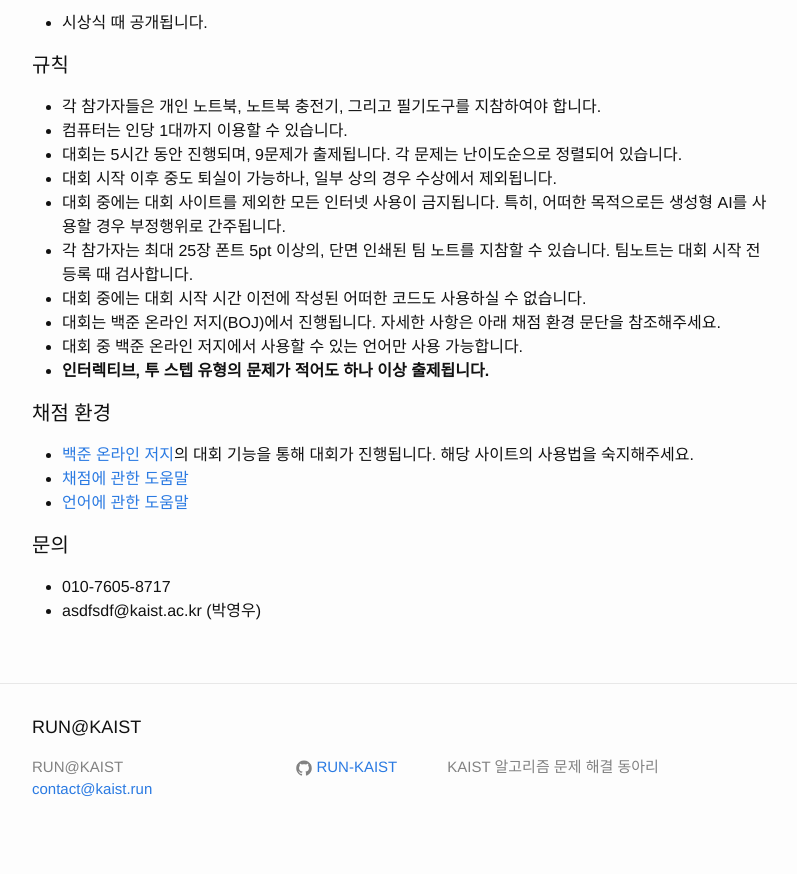
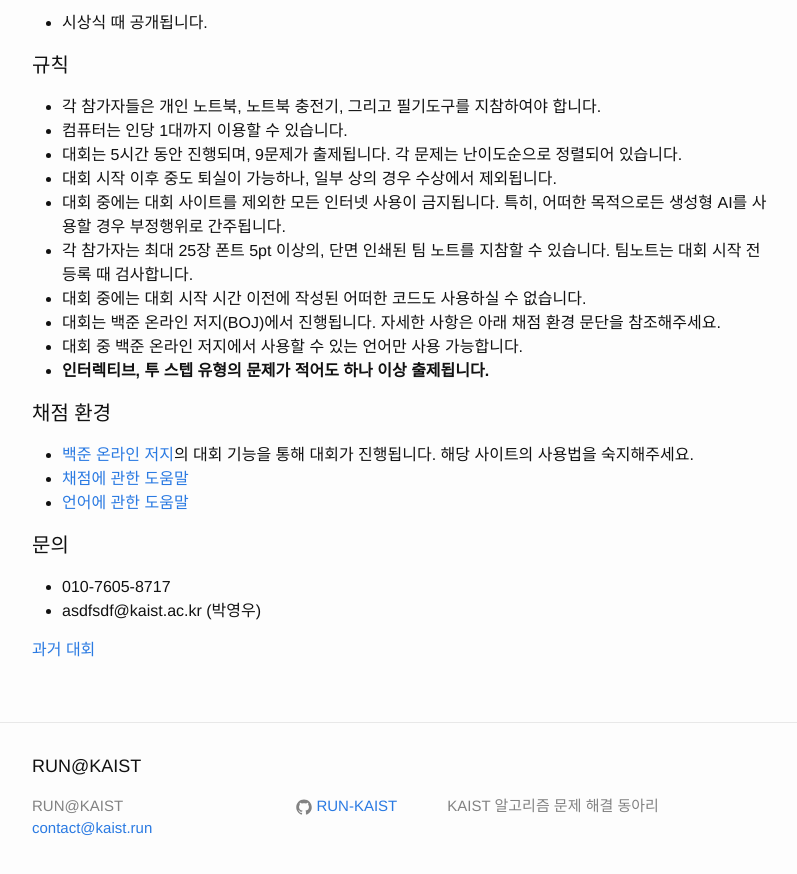
Before and after one commit to RUN-KAIST/kaist.run, a Jekyll site: the page built from contests/2025spring_ko.md, in a window 1280 px wide and 900 px high, scrolled down 1523 px. Shown: the top 874 px of the window, without its empty margins (238-1035 px from the left). Built offline with Jekyll 4.4.1, drawn with Linux system fonts in a browser that asks for light colours.

Commit message:
Update 2025spring_ko.md

```diff
--- a/contests/2025spring_ko.md
+++ b/contests/2025spring_ko.md
@@ -69,3 +69,5 @@ ref: contest-2025spring
 
 * 010-7605-8717
 * asdfsdf@kaist.ac.kr (박영우)
+
+[과거 대회](https://kaist.run/ko/contests/past)
```
